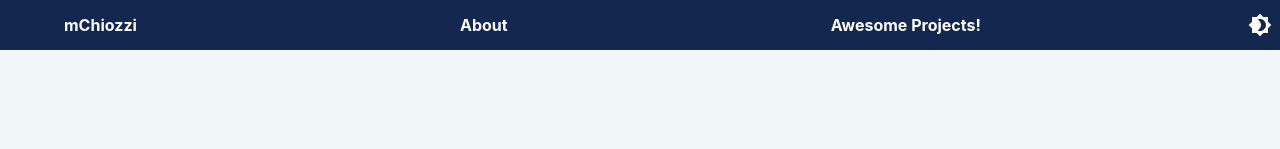
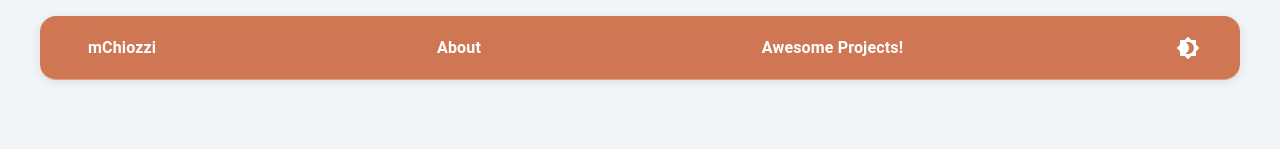
Before and after one commit to maurochiozzi/maurochiozzi.github.io, a React (Create React App) app: page / in a window 1280 px wide. Shown: the top 149 px of the page. Built offline with nearby package versions, Linux system fonts and the light colour scheme; what ga-gtag would draw is missing.

Commit message:
improve darkmode

```diff
--- a/src/components/bar/styles.js
+++ b/src/components/bar/styles.js
@@ -1,14 +1,25 @@
 import styled from "styled-components";
 
 export const Nav = styled.div`
-  height: 50px;
+  height: 56px;
 
   position: fixed;
+  z-index: 1100;
+
+  /* Mobile: Full width, attached to top */
   top: 0;
+  left: 0;
   width: 100%;
+  border-radius: 0;
+  padding: 0 16px;
+  box-sizing: border-box;
 
-  background-color: ${(props) => props.theme.palette.primary.main};
+  background-color: ${(props) => props.theme.palette.primary.main}b3;
+  backdrop-filter: saturate(180%) blur(20px);
+  -webkit-backdrop-filter: saturate(180%) blur(20px);
+  border-bottom: 1px solid rgba(255, 255, 255, 0.3);
   color: ${(props) => props.theme.palette.primary.contrastText};
+  box-shadow: 0 2px 10px rgba(0, 0, 0, 0.1);
 
   display: flex;
   align-items: center;
@@ -16,12 +27,30 @@ export const Nav = styled.div`
   justify-content: space-between;
 
   font-weight: bold;
+  transition: all 0.3s ease-in-out;
 
   a {
-    padding: 0 5%;
+    padding: 0 16px;
     text-decoration: none;
     color: inherit;
+    transition: opacity 0.2s;
+    &:hover {
+      opacity: 0.8;
+    }
   }
 
-  z-index: 1;
+  /* Desktop: Floating, rounded, centered */
+  ${(props) => props.theme.breakpoints.up("sm")} {
+    height: 64px;
+    top: 16px;
+    width: 95%;
+    max-width: 1200px;
+    left: 50%;
+    transform: translateX(-50%);
+    border-radius: 16px;
+    padding: 0 32px;
+    box-shadow:
+      0 8px 32px rgba(0, 0, 0, 0.15), inset 0 1px 0 rgba(255, 255, 255, 0.2),
+    border: 1px solid rgba(255, 255, 255, 0.5);
+  }
 `;
--- a/src/contexts/ThemeContext.js
+++ b/src/contexts/ThemeContext.js
@@ -1,7 +1,77 @@
 import React, { createContext, useState, useMemo } from "react";
-import { ThemeProvider as MuiThemeProvider } from "@mui/material/styles";
+import {
+  ThemeProvider as MuiThemeProvider,
+  createTheme,
+} from "@mui/material/styles";
 import { ThemeProvider as StyledThemeProvider } from "styled-components";
-import { lightTheme, darkTheme } from "../themes";
+
+// Tailwind-like color palette source
+const colors = {
+  orange: {
+    500: "#f97316",
+    600: "#ea580c",
+    700: "#c2410c",
+    800: "#9a3412",
+    900: "#7c2d12",
+  },
+  slate: {
+    50: "#f8fafc",
+    100: "#f1f5f9",
+    200: "#e2e8f0",
+    800: "#1e293b",
+    900: "#0f172a",
+    950: "#020617",
+  },
+  white: "#ffffff",
+};
+
+const lightTheme = createTheme({
+  palette: {
+    mode: "light",
+    primary: {
+      main: colors.orange[700],
+      contrastText: colors.white,
+    },
+    background: {
+      default: colors.slate[100],
+      paper: colors.white,
+    },
+    text: {
+      primary: colors.slate[900],
+      secondary: colors.slate[800],
+    },
+  },
+});
+
+const darkTheme = createTheme({
+  palette: {
+    mode: "dark",
+    primary: {
+      main: colors.orange[700],
+      contrastText: colors.white,
+    },
+    background: {
+      default: colors.slate[950],
+      paper: colors.slate[900],
+    },
+    text: {
+      primary: colors.slate[50],
+      secondary: colors.slate[200],
+    },
+  },
+  components: {
+    MuiAppBar: {
+      defaultProps: {
+        enableColorOnDark: true,
+      },
+      styleOverrides: {
+        root: {
+          backgroundColor: colors.orange[700],
+        },
+      },
+    },
+  },
+});
 
 export const ThemeContext = createContext({
   toggleTheme: () => {},
```
